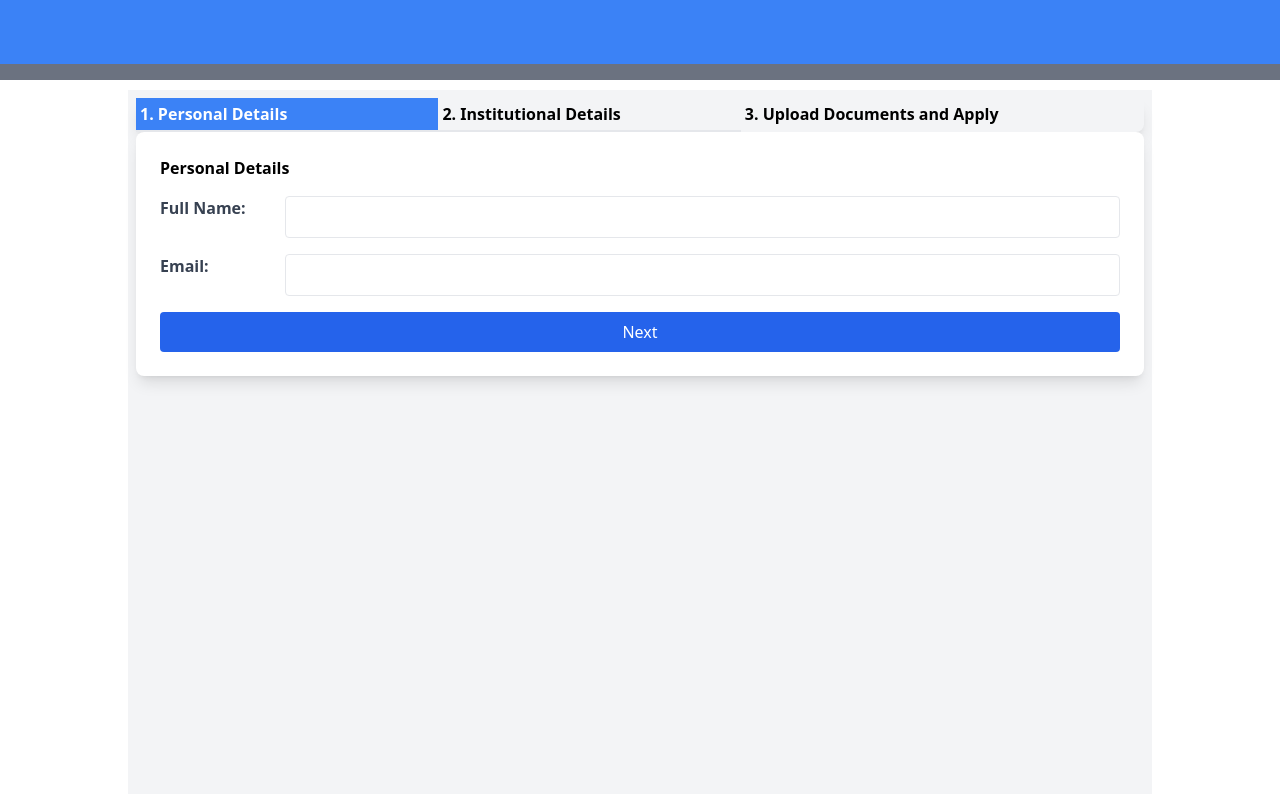
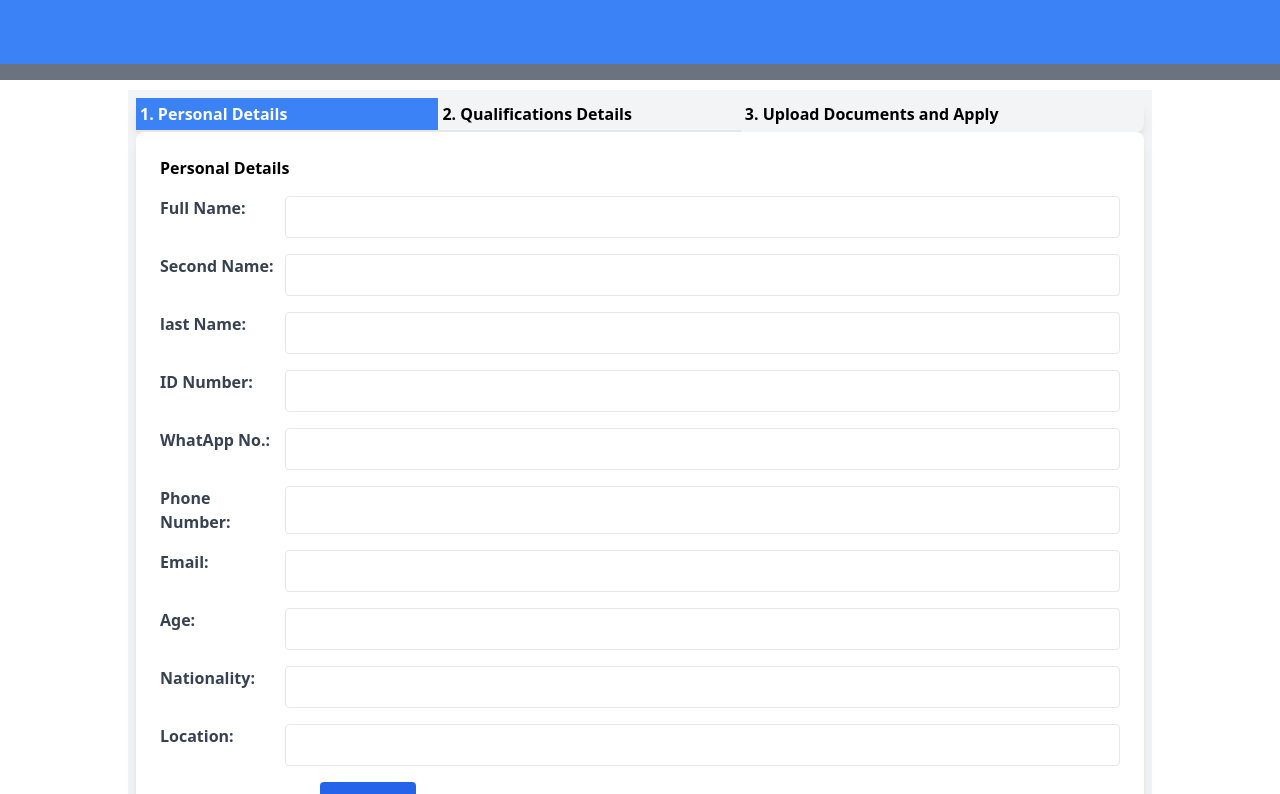
Before and after one commit to Tracy-miranja/AmsolForm, a React (Vite) app: page /Home in a window 1280 px wide. Shown: the top 794 px of the page. Built offline with nearby package versions, Linux system fonts and the light colour scheme.

Commit message:
Modify my form

```diff
--- a/src/Formlayout.jsx
+++ b/src/Formlayout.jsx
@@ -27,7 +27,7 @@ const FormLayout = () => {
             activeSection === "institutionDetails" ? "bg-blue-500 text-white" : ""
           } hover:bg-blue-500 hover:text-white`}
         >
-          <h2 className="font-bold">2. Institutional Details</h2>
+          <h2 className="font-bold">2. Qualifications Details</h2>
         </div>
         <div
           onClick={() => navigateToSection("uploadApply")}
@@ -47,15 +47,47 @@ const FormLayout = () => {
             {/* Personal Details Form Fields */}
             <div className="mb-4 flex flex-row">
               <label className="block text-gray-700 w-[15%] font-bold">Full Name:</label>
-              <input type="text" className="w-full p-2 border rounded" />
+              <input type="text" required className="w-full p-2 border rounded" />
+            </div>
+            <div className="mb-4 flex flex-row">
+              <label className="block text-gray-700 w-[15%] font-bold">Second Name:</label>
+              <input type="text" required className="w-full p-2 border rounded" />
+            </div>
+            <div className="mb-4 flex flex-row">
+              <label className="block text-gray-700 w-[15%] font-bold">last Name:</label>
+              <input type="text" required className="w-full p-2 border rounded" />
+            </div>
+            <div className="mb-4 flex flex-row">
+              <label className="block text-gray-700 w-[15%] font-bold">ID Number:</label>
+              <input type="text" required className="w-full p-2 border rounded" />
+            </div>
+            <div className="mb-4 flex flex-row">
+              <label className="block text-gray-700 w-[15%] font-bold">WhatApp No.:</label>
+              <input type="text" required className="w-full p-2 border rounded" />
+            </div>
+            <div className="mb-4 flex flex-row">
+              <label className="block text-gray-700 w-[15%] font-bold">Phone Number:</label>
+              <input type="text" required className="w-full p-2 border rounded" />
             </div>
             <div className="mb-4 flex flex-row">
               <label className="block text-gray-700 w-[15%] font-bold">Email:</label>
+              <input type="email" required className="w-full p-2 border rounded" />
+            </div>
+            <div className="mb-4 flex flex-row">
+              <label className="block text-gray-700 w-[15%] font-bold">Age:</label>
+              <input type="email" required className="w-full p-2 border rounded" />
+            </div>
+            <div className="mb-4 flex flex-row">
+              <label className="block text-gray-700 w-[15%] font-bold">Nationality:</label>
               <input type="email" className="w-full p-2 border rounded" />
+            </div>
+            <div className="mb-4 flex flex-row">
+              <label className="block text-gray-700 w-[15%] font-bold">Location:</label>
+              <input type="email" required className="w-full p-2 border rounded" />
             </div>
             <button
               type="button"
-              className="w-full bg-blue-600 text-white py-2 px-4 rounded hover:bg-blue-700"
+              className="w-[10%] ml-40 bg-blue-600 text-white py-2 px-4 rounded hover:bg-blue-700"
               onClick={() => navigateToSection("institutionDetails")}
             >
               Next
@@ -66,20 +98,52 @@ const FormLayout = () => {
 
       {activeSection === "institutionDetails" && (
         <div className="w-full bg-white p-6 shadow-lg rounded-lg">
-          <h2 className=" font-semibold mb-4">Institutional Details</h2>
+          <h2 className=" font-semibold mb-4">Qualifications</h2>
           <form>
             {/* Institutional Form Fields */}
             <div className="mb-4 flex flex-row">
-              <label className="block text-gray-700 w-[15%] font-bold">Institution Name:</label>
-              <input type="text" className="w-full p-2 border rounded" />
+              <label className="block text-gray-700 w-[15%] font-bold">Specialization:</label>
+              <input type="text" required className="w-full p-2 border rounded" />
             </div>
             <div className="mb-4 flex flex-row">
-              <label className="block text-gray-700 w-[15%] font-bold">Course:</label>
-              <input type="text" className="w-full p-2 border rounded" />
+              <label className="block text-gray-700 w-[15%] font-bold">Academic level:</label>
+              <select
+                value=""
+                onChange=""
+                required
+                className="w-full p-2 rounded-lg border border-gray-300 text-black"
+              >
+                <option value="">Select your qualification</option>
+                <option value="Masters">Master</option>
+                <option value="Degree">Degree</option>
+                <option value="Diploma">Diploma</option>
+                <option value="Diploma">Certificate</option>
+              </select>
+            </div>
+
+            <div className="mb-4 flex flex-row">
+              <label className="block text-gray-700 w-[15%] font-bold">Specialization:</label>
+              <input type="text" required className="w-full p-2 border rounded " />
+            </div>
+            <div className="mb-4 flex flex-row">
+              <label className="block text-gray-700 w-[15%] font-bold">Work Experience: (Company 1)</label>
+              <input type="text" required className="w-full p-2 border rounded" />
+            </div>
+            <div className="mb-4 flex flex-row">
+              <label className="block text-gray-700 w-[15%] font-bold">Work Experience: (Company 2)</label>
+              <input type="text" required className="w-full p-2 border rounded" />
+            </div>
+            <div className="mb-4 flex flex-row">
+              <label className="block text-gray-700 w-[15%] font-bold">Work Experience: (Company 3)</label>
+              <input type="text" required className="w-full p-2 border rounded" />
+            </div>
+            <div className="mb-4 flex flex-row">
+              <label className="block text-gray-700 w-[15%] font-bold">Salary Info:</label>
+              <input type="text" required className="w-full p-2 border rounded" />
             </div>
             <button
               type="button"
-              className="w-full bg-blue-600 text-white py-2 px-4 rounded hover:bg-blue-700"
+              className="w-[10%] ml-40 bg-blue-600 text-white py-2 px-4 rounded hover:bg-blue-700"
               onClick={() => navigateToSection("uploadApply")}
             >
               Next
@@ -95,11 +159,16 @@ const FormLayout = () => {
             {/* Upload and Apply Form Fields */}
             <div className="mb-4 flex flex-row">
               <label className="block text-gray-700 w-[15%] font-bold">Upload CV:</label>
-              <input type="file" className="w-full p-2 border rounded" />
+              <input
+                  type="file"
+                  onChange={(e) => setCv(e.target.files[0])}
+                  required
+                  className="p-2 rounded-lg border border-gray-300 text-black"
+                />
             </div>
             <button
               type="submit"
-              className="w-full bg-green-600 text-white py-2 px-4 rounded hover:bg-green-700"
+              className="w-[10%] ml-40 bg-blue-600 text-white py-2 px-4 rounded hover:bg-green-700"
             >
               Apply
             </button>
--- a/src/Home.jsx
+++ b/src/Home.jsx
@@ -194,8 +194,9 @@ const Home = () => {
 
             </div>
             <div className="w-[45%]">
+
             <div className="flex flex-col">
-              <label className="mb-1">Work Experience (Company 1):</label>
+              <label className="mb-1">Work Experience (Company 1)</label>
               <input
                 type="text"
                 value={company1}
```
